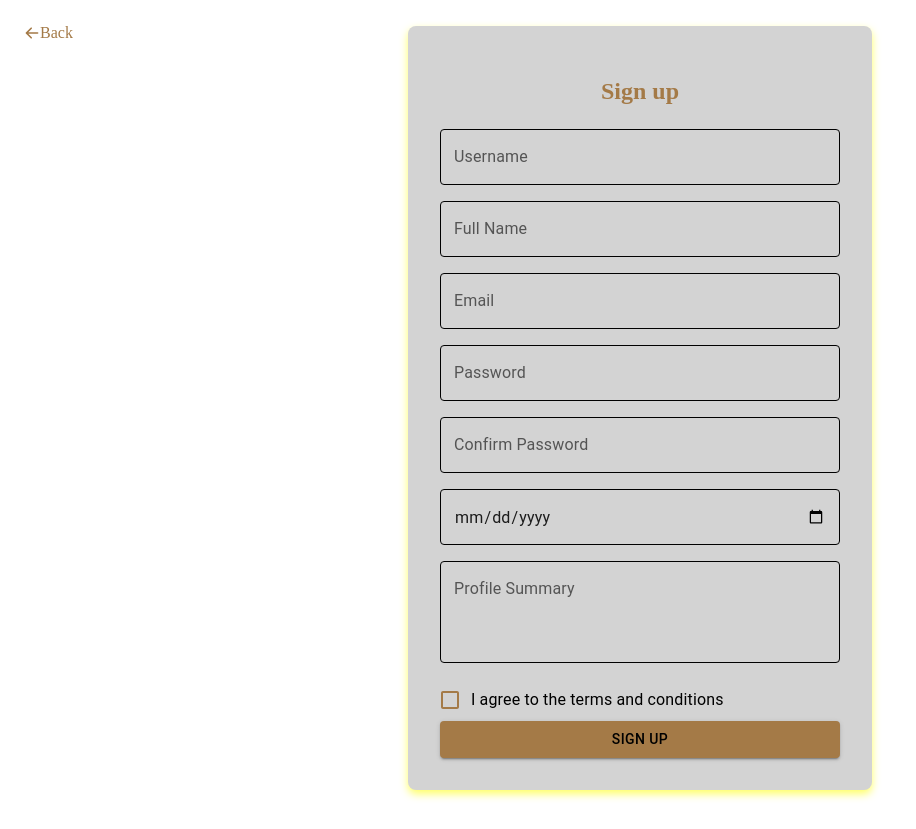
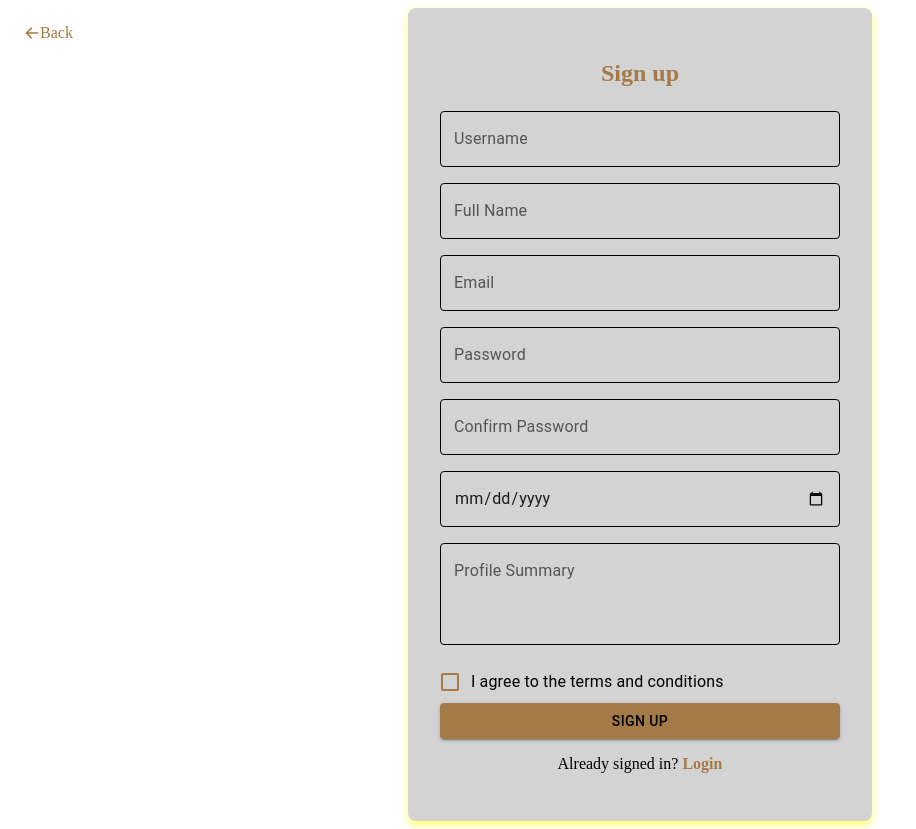
Before and after one commit to bally3399/Library-Management-System, a React (Create React App) app: page /register in a window 1280 px wide. Shown: the whole page, without its empty margins (0-916 px from the left). Built offline with nearby package versions, Linux system fonts and the light colour scheme; the HTML template or start-up script is replaced by a standard one.

Commit message:
refactored navbar and register page

```diff
--- a/src/components/navbar/Navbar.jsx
+++ b/src/components/navbar/Navbar.jsx
@@ -1,21 +1,28 @@
-import React from "react";
+import React, { useState } from "react";
 import styles from "./Navbar.module.css";
 import { Link } from "react-router-dom";
-
+import { FiMenu, FiX } from "react-icons/fi";
 
 const Navbar = () => {
+    const [isOpen, setIsOpen] = useState(false);
+
     return (
         <nav className={styles.navbar}>
             <h1 className={styles.brandName}>Fortunae IT Library Management System</h1>
-            <div className={styles.navLinks}>
+
+            <div className={styles.hamburger} onClick={() => setIsOpen(!isOpen)}>
+                {isOpen ? <FiX /> : <FiMenu />}
+            </div>
+
+            <div className={`${styles.navLinks} ${isOpen ? styles.showMenu : ""}`}>
                 <div>Home</div>
                 <div>About</div>
                 <div>Contact</div>
             </div>
-            <Link to="/register">
+
+            <Link to="/register" className={styles.desktopOnly}>
                 <button className={styles.getStarted}>Get Started</button>
             </Link>
-
         </nav>
     );
 };
--- a/src/components/navbar/Navbar.module.css
+++ b/src/components/navbar/Navbar.module.css
@@ -50,3 +50,41 @@
     background-color: #b58b50;
     transform: scale(1.05);
 }
+
+.hamburger {
+    display: none;
+    font-size: 2rem;
+    cursor: pointer;
+    color: #a47a47;
+}
+
+.desktopOnly {
+    display: block;
+}
+
+@media (max-width: 768px) {
+    .navLinks {
+        display: none;
+        flex-direction: column;
+        position: absolute;
+        top: 3.5rem;
+        right: 1rem;
+        background: white;
+        box-shadow: 0px 4px 6px rgba(0, 0, 0, 0.1);
+        width: 200px;
+        padding: 1rem;
+        border-radius: 10px;
+    }
+
+    .navLinks.showMenu {
+        display: flex;
+    }
+
+    .hamburger {
+        display: block;
+    }
+
+    .desktopOnly {
+        display: none;
+    }
+}
--- a/src/pages/home/getStarted/GetStarted.jsx
+++ b/src/pages/home/getStarted/GetStarted.jsx
@@ -87,73 +87,81 @@ const GetStarted = () => {
             <div className={styles.regCard}>
                 <h2 className={styles.regTitle}>Sign up</h2>
                 <form onSubmit={handleSubmit}>
-                    <TextField label="Username" name="username" value={form.username} onChange={handleChange} fullWidth className={styles.formField} sx={{
-                        "& label.Mui-focused": { color: "#a47a47" },
+                    <TextField label="Username" name="username" value={form.username} onChange={handleChange} fullWidth
+                               className={styles.formField} sx={{
+                        "& label.Mui-focused": {color: "#a47a47"},
                         "& .MuiOutlinedInput-root": {
-                            "& fieldset": { borderColor: "black" },
-                            "&:hover fieldset": { borderColor: "#a47a47" },
-                            "&.Mui-focused fieldset": { borderColor: "#a47a47" },
+                            "& fieldset": {borderColor: "black"},
+                            "&:hover fieldset": {borderColor: "#a47a47"},
+                            "&.Mui-focused fieldset": {borderColor: "#a47a47"},
                         },
                         marginBottom: "16px",
                     }}
                     />
-                    <TextField label="Full Name" name="name" value={form.name} onChange={handleChange} fullWidth className={styles.formField} sx={{
-                        "& label.Mui-focused": { color: "#a47a47" },
+                    <TextField label="Full Name" name="name" value={form.name} onChange={handleChange} fullWidth
+                               className={styles.formField} sx={{
+                        "& label.Mui-focused": {color: "#a47a47"},
                         "& .MuiOutlinedInput-root": {
-                            "& fieldset": { borderColor: "black" },
-                            "&:hover fieldset": { borderColor: "#a47a47" },
-                            "&.Mui-focused fieldset": { borderColor: "#a47a47" },
+                            "& fieldset": {borderColor: "black"},
+                            "&:hover fieldset": {borderColor: "#a47a47"},
+                            "&.Mui-focused fieldset": {borderColor: "#a47a47"},
                         },
                         marginBottom: "16px",
                     }}/>
-                    <TextField label="Email" name="email" type="email" value={form.email} onChange={handleChange} fullWidth className={styles.formField} sx={{
-                        "& label.Mui-focused": { color: "#a47a47" },
+                    <TextField label="Email" name="email" type="email" value={form.email} onChange={handleChange}
+                               fullWidth className={styles.formField} sx={{
+                        "& label.Mui-focused": {color: "#a47a47"},
                         "& .MuiOutlinedInput-root": {
-                            "& fieldset": { borderColor: "black" },
-                            "&:hover fieldset": { borderColor: "#a47a47" },
-                            "&.Mui-focused fieldset": { borderColor: "#a47a47" },
+                            "& fieldset": {borderColor: "black"},
+                            "&:hover fieldset": {borderColor: "#a47a47"},
+                            "&.Mui-focused fieldset": {borderColor: "#a47a47"},
                         },
                         marginBottom: "16px",
                     }}/>
-                    <TextField label="Password" name="password" type="password" value={form.password} onChange={handleChange} fullWidth className={styles.formField} sx={{
-                        "& label.Mui-focused": { color: "#a47a47" },
+                    <TextField label="Password" name="password" type="password" value={form.password}
+                               onChange={handleChange} fullWidth className={styles.formField} sx={{
+                        "& label.Mui-focused": {color: "#a47a47"},
                         "& .MuiOutlinedInput-root": {
-                            "& fieldset": { borderColor: "black" },
-                            "&:hover fieldset": { borderColor: "#a47a47" },
-                            "&.Mui-focused fieldset": { borderColor: "#a47a47" },
+                            "& fieldset": {borderColor: "black"},
+                            "&:hover fieldset": {borderColor: "#a47a47"},
+                            "&.Mui-focused fieldset": {borderColor: "#a47a47"},
                         },
                         marginBottom: "16px",
 
                     }}
                     />
-                    <TextField label="Confirm Password" name="confirmPassword" type="password" value={form.confirmPassword} onChange={handleChange} fullWidth className={styles.formField} sx={{
-                        "& label.Mui-focused": { color: "#a47a47" },
+                    <TextField label="Confirm Password" name="confirmPassword" type="password"
+                               value={form.confirmPassword} onChange={handleChange} fullWidth
+                               className={styles.formField} sx={{
+                        "& label.Mui-focused": {color: "#a47a47"},
                         "& .MuiOutlinedInput-root": {
-                            "& fieldset": { borderColor: "black" },
-                            "&:hover fieldset": { borderColor: "#a47a47" },
-                            "&.Mui-focused fieldset": { borderColor: "#a47a47" },
+                            "& fieldset": {borderColor: "black"},
+                            "&:hover fieldset": {borderColor: "#a47a47"},
+                            "&.Mui-focused fieldset": {borderColor: "#a47a47"},
                         },
                         marginBottom: "16px",
                     }}
                     />
-                    <TextField label="" name="dateOfBirth" type="date" value={form.dateOfBirth} onChange={handleChange} fullWidth className={styles.formField} sx={{
-                        "& label.Mui-focused": { color: "#a47a47" },
+                    <TextField label="" name="dateOfBirth" type="date" value={form.dateOfBirth} onChange={handleChange}
+                               fullWidth className={styles.formField} sx={{
+                        "& label.Mui-focused": {color: "#a47a47"},
                         "& .MuiOutlinedInput-root": {
-                            "& fieldset": { borderColor: "black" },
-                            "&:hover fieldset": { borderColor: "#a47a47" },
-                            "&.Mui-focused fieldset": { borderColor: "#a47a47" }
+                            "& fieldset": {borderColor: "black"},
+                            "&:hover fieldset": {borderColor: "#a47a47"},
+                            "&.Mui-focused fieldset": {borderColor: "#a47a47"}
                         },
                         marginBottom: "16px",
 
                     }}
                     />
-                    <TextField label="Profile Summary" name="profileSummary" value={form.profileSummary} onChange={handleChange} fullWidth multiline rows={3} className={styles.formField}
+                    <TextField label="Profile Summary" name="profileSummary" value={form.profileSummary}
+                               onChange={handleChange} fullWidth multiline rows={3} className={styles.formField}
                                sx={{
-                                   "& label.Mui-focused": { color: "#a47a47" },
+                                   "& label.Mui-focused": {color: "#a47a47"},
                                    "& .MuiOutlinedInput-root": {
-                                       "& fieldset": { borderColor: "black" },
-                                       "&:hover fieldset": { borderColor: "#a47a47" },
-                                       "&.Mui-focused fieldset": { borderColor: "#a47a47" },
+                                       "& fieldset": {borderColor: "black"},
+                                       "&:hover fieldset": {borderColor: "#a47a47"},
+                                       "&.Mui-focused fieldset": {borderColor: "#a47a47"},
 
                                    },
                                    marginBottom: "16px",
@@ -168,7 +176,7 @@ const GetStarted = () => {
                                 onChange={handleChange}
                                 sx={{
                                     color: "#a47a47",
-                                    "&.Mui-checked": { color: "#a47a47" }
+                                    "&.Mui-checked": {color: "#a47a47"}
                                 }}
                             />
                         }
@@ -176,11 +184,21 @@ const GetStarted = () => {
                     />
                     {errors.agree && <p className={styles.errorText}>{errors.agree}</p>}
 
-                    <Button type="submit" variant="contained" fullWidth disabled={isLoading} className={styles.submitButton}>
+                    <Button type="submit" variant="contained" fullWidth disabled={isLoading}
+                            className={styles.submitButton}>
                         {isLoading ? "Signing Up..." : "Sign Up"}
                     </Button>
+                    <div className={styles.loginRedirect}>
+                        <p>
+                            Already signed in?{" "}
+                            <span onClick={() => navigate("/login")} className={styles.loginLink}>
+                                Login
+                            </span>
+                        </p>
+                    </div>
+
                 </form>
-                <ToastContainer position="top-right" autoClose={3000} />
+                <ToastContainer position="top-right" autoClose={3000}/>
             </div>
         </div>
     );
--- a/src/pages/home/getStarted/GetStarted.module.css
+++ b/src/pages/home/getStarted/GetStarted.module.css
@@ -57,3 +57,19 @@
     background-color: #a47a47 !important;
     color: black !important;
 }
+
+.loginRedirect {
+    text-align: center;
+    margin-top: 16px;
+}
+
+.loginLink {
+
+    color: #a47a47;
+    cursor: pointer;
+    font-weight: 600;
+}
+
+.loginLink:hover {
+    text-decoration: underline;
+}
```
Lines whose indentation alone changed are shown as unchanged.
